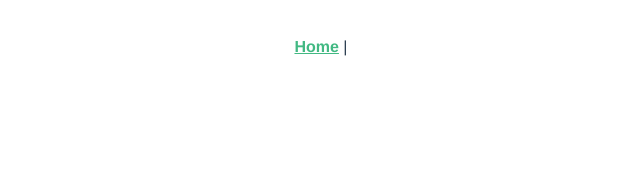
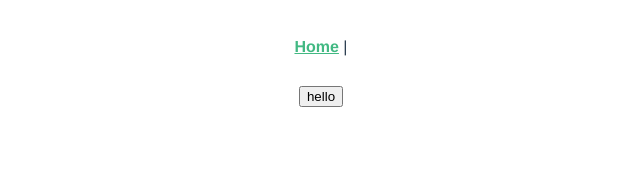
Before and after one commit to Rokayia/WebWares, a Vue app: page / in a window 1280 px wide. Shown: the top 176 px of the page, without its empty margins (319-959 px from the left). Built offline with nearby package versions, Linux system fonts and the light colour scheme.

Commit message:
demarrageFooter

```diff
--- /dev/null
+++ b/src/components/myFooter.vue
@@ -0,0 +1,15 @@
+<template>
+
+  <div><button>hello</button></div>
+
+</template>
+
+<script>
+export default {
+
+}
+</script>
+
+<style>
+
+</style>
--- a/src/views/HomeView.vue
+++ b/src/views/HomeView.vue
@@ -1,11 +1,16 @@
 <template>
   <div>
-
+ <btn/>
   </div>
 </template>
 
 <script>
+import btn from '@/components/myFooter.vue'
 export default {
+
+  components:{
+    btn
+  }
 
 }
 </script>
```
